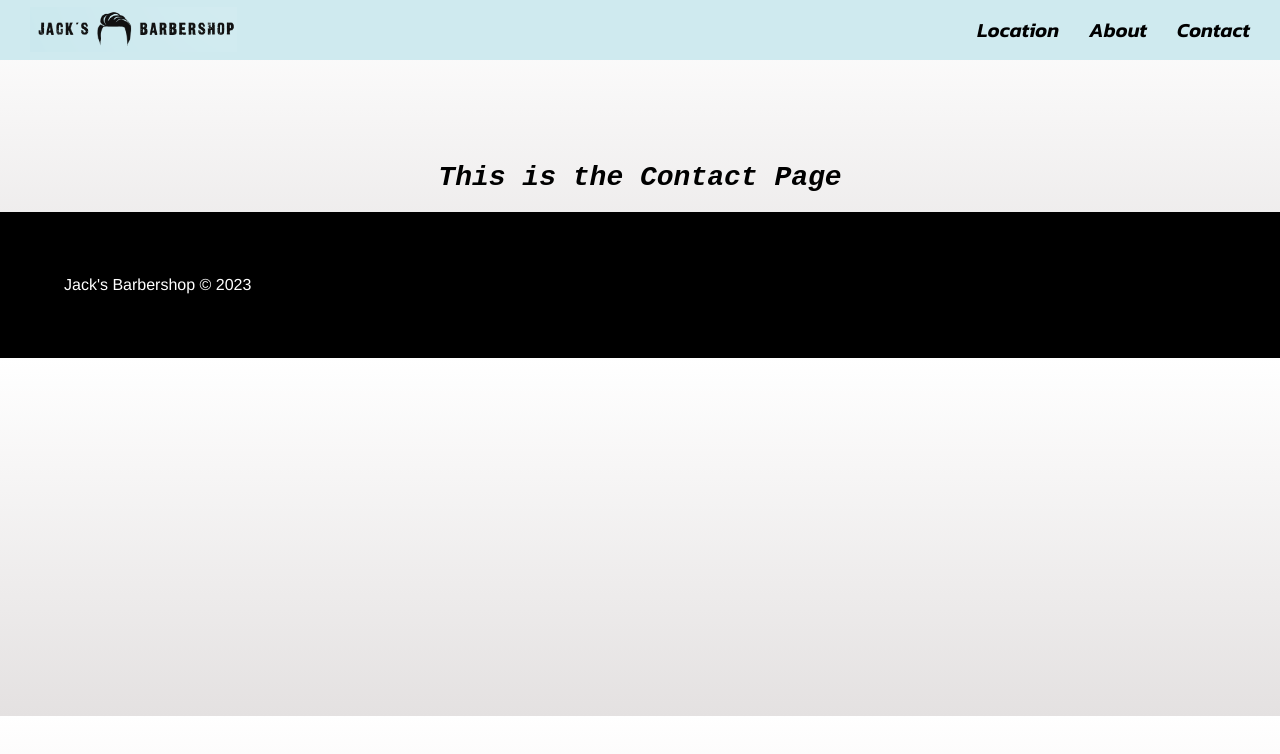
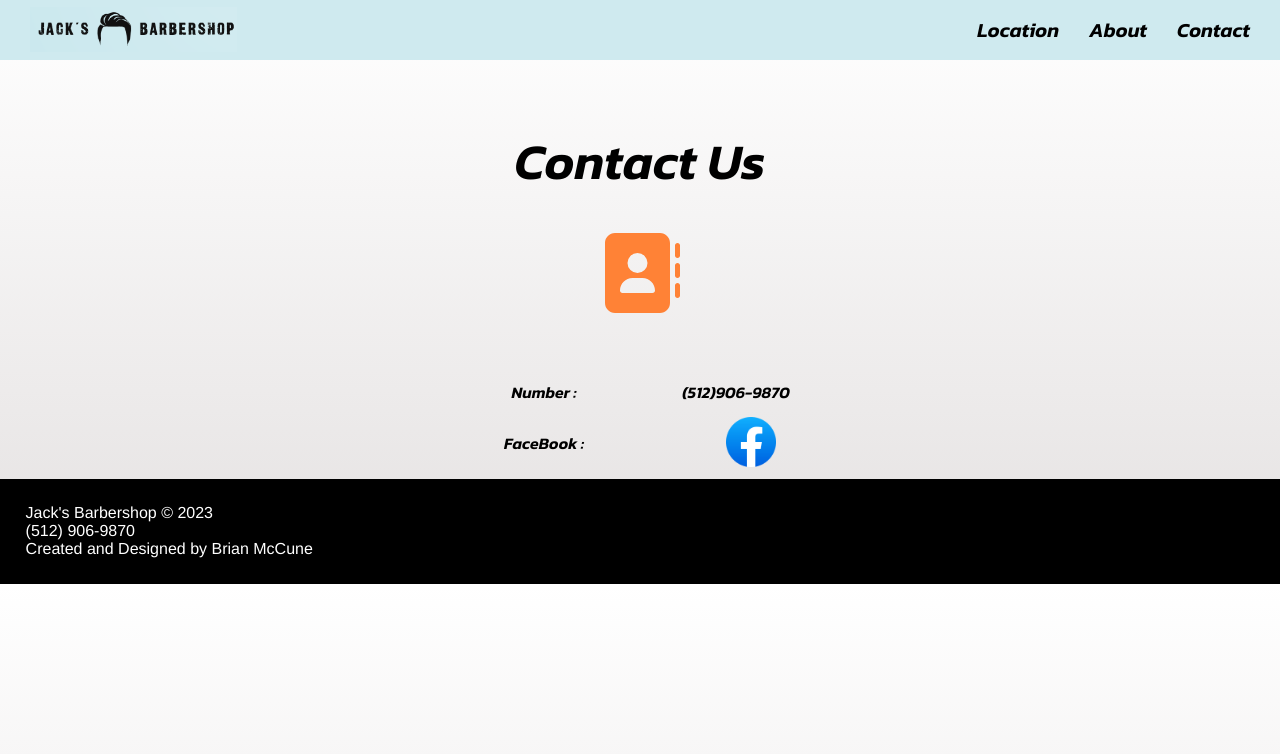
Before and after one commit to Brian4755/Jack-s-Barbershop, a React (Create React App) app: page /contact in a window 1280 px wide. Shown: the top 754 px of the page. Built offline with nearby package versions, Linux system fonts and the light colour scheme.

Commit message:
contact us styling and information

```diff
--- /dev/null
+++ b/src/Contact.css
@@ -0,0 +1,33 @@
+.contactInfo {
+  text-align: center;
+}
+
+.contactUs {
+  font-size: 50px;
+  font-family: 'Kanit', sans-serif;
+  margin-top: 5%;
+}
+
+.contactIcon {
+  text-align: center;
+  margin-bottom: 3%;
+}
+
+.facebookIcon {
+  width: 50px;
+  margin-top: 5px;
+}
+
+.contactDetails {
+  width: 30%;
+  display: grid;
+  justify-content: center;
+  grid-template-columns: 1fr 1fr;
+  margin-left: auto;
+  margin-right: auto;
+  margin-top: 5%;
+}
+
+.contactDetails p {
+  align-self: center;
+}
--- a/src/Contact.jsx
+++ b/src/Contact.jsx
@@ -1,8 +1,24 @@
+import './Contact.css'
+import { FontAwesomeIcon } from '@fortawesome/react-fontawesome'
+import { faAddressBook } from '@fortawesome/free-solid-svg-icons'
+import { fa9 } from '@fortawesome/free-solid-svg-icons'
+
 const Contact = () => {
   return (
-    <>
-      <h1>This is the Contact Page</h1>
-    </>
+    <div className='contactInfo'>
+      <h1 className="contactUs">Contact Us</h1>
+      <div className='contactIcon'>
+      <FontAwesomeIcon className="fab fa-react fa-5x" style={{color: '#FF8236'}} icon={faAddressBook} />
+      </div>
+      <div className='contactDetails'>
+      <p>Number : </p>
+      <p>(512)906-9870</p>
+      <p>FaceBook : </p>
+      <p><a target='_blank' rel='noreferrer' href="https://www.facebook.com/people/Jacks-Barber-Shop/100057022047131/">
+      <img className='facebookIcon' src="./facebookIcon.png" alt="Facebook Icon" />
+      </a></p>
+      </div>
+    </div>
    )
 }
 
--- a/src/Footer.css
+++ b/src/Footer.css
@@ -1,16 +1,16 @@
 footer {
-  margin-bottom: 0;
   background-color: black;
   color: white;
   font-family:'Franklin Gothic Medium', 'Arial Narrow', Arial, sans-serif;
 }
 
-.footerSection {
-  /* margin-bottom: 5%; */
-}
-
 p {
   margin-bottom: 0;
   margin-top: 0;
-  padding: 5%;
+  padding: 2%;
 }
+
+.facebookContact {
+  display: flex;
+  justify-content: center;
+}
--- a/src/Footer.jsx
+++ b/src/Footer.jsx
@@ -3,10 +3,7 @@ import './Footer.css'
 const Footer = () => {
   return (
     <footer>
-      <div className='footerSection'>
-        <p>Jack's Barbershop © 2023</p>
-
-      </div>
+        <p>Jack's Barbershop © 2023 <br /> (512) 906-9870 <br />Created and Designed by Brian McCune</p>
     </footer>
    )
 }
```
Also changed, not shown: public/facebookIcon.png (added).
